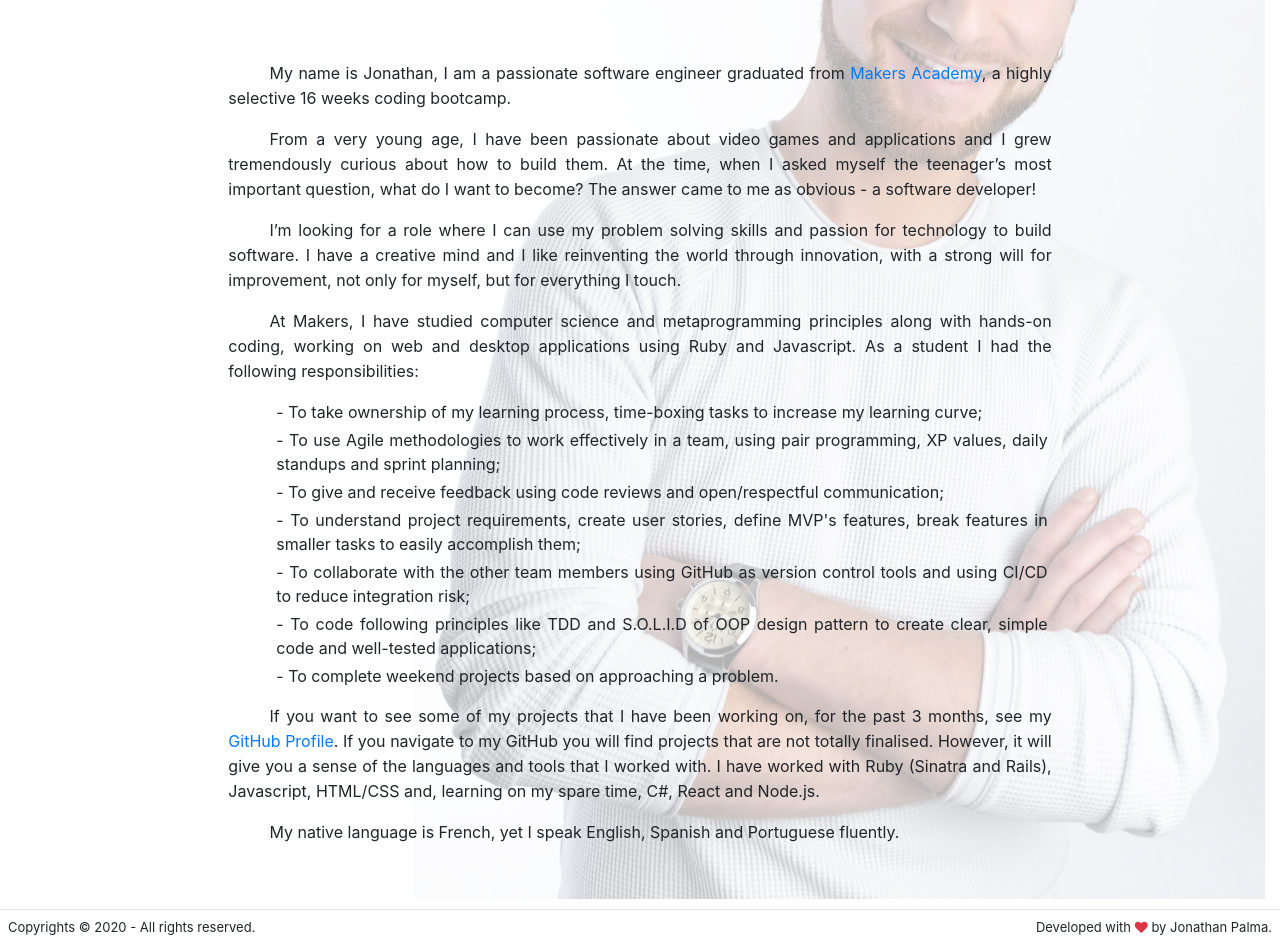
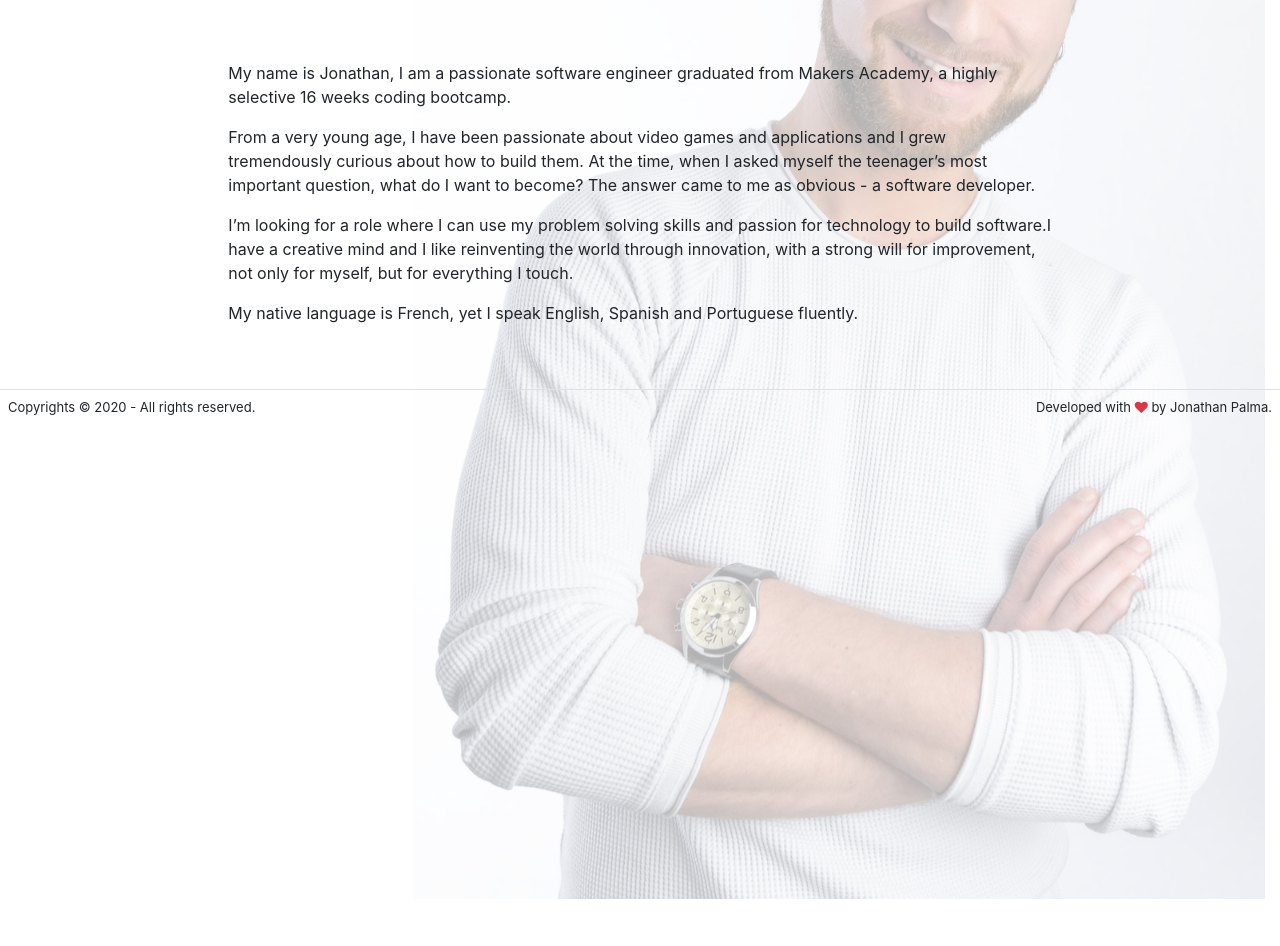
Before and after one commit to JonathanPalma-code/My-Portfolio, a React (Create React App) app: page /about in a window 1280 px wide. Shown: the part 380-1326 px from the top of the page. After the commit the page ends 806 px from the top, so only its background shows below. Built offline with nearby package versions, Linux system fonts and the light colour scheme.

Commit message:
refactor: aboutMe page

```diff
--- a/package.json
+++ b/package.json
@@ -25,7 +25,7 @@
     "react-spring": "^8.0.27"
   },
   "scripts": {
-    "start": "node server.js",
+    "start": "react-scripts start",
     "build": "react-scripts build",
     "test": "react-scripts test",
     "eject": "react-scripts eject"
@@ -46,7 +46,7 @@
     ]
   },
   "description": "This project was bootstrapped with [Create React App](https://github.com/facebook/create-react-app).",
-  "main": "index.html",
+  "main": "app.js",
   "devDependencies": {},
   "repository": {
     "type": "git",
--- a/src/components/Card.js
+++ b/src/components/Card.js
@@ -6,7 +6,7 @@ import CardInfo from './CardInfo';
 const calc = (x, y) => [-(y - window.innerHeight / 2) / 100, (x - window.innerWidth / 2) / 100, 1];
 const trans = (x, y, s) => `perspective(600px) rotateX(${x}deg) rotateY(${y}deg) scale(${s})`;
 
-function Card(props){
+const Card = (props) => {
   const [propsAnime, set] = useSpring(() => ({ xys: [0, 0, 1], config: { mass: 1, tension: 100, friction: 20 } }));
 
   return(
--- a/src/components/CardInfo.js
+++ b/src/components/CardInfo.js
@@ -2,7 +2,7 @@ import React from 'react';
 
 import { useSpring, animated } from 'react-spring';
 
-function CardInfo(props){
+const CardInfo = (props) => {
 
   const style = useSpring({opacity: 1, from: {opacity: 0}});
   return(
--- a/src/components/Content.js
+++ b/src/components/Content.js
@@ -4,7 +4,7 @@ import Container from 'react-bootstrap/Container';
 import Row from 'react-bootstrap/Row';
 import Col from 'react-bootstrap/Col';
 
-function Content(props) {
+const Content = (props) => {
   return(
     <Container fluid={true}>
       <Row className="justify-content-center">
--- a/src/components/Hero.js
+++ b/src/components/Hero.js
@@ -4,7 +4,7 @@ import Container from 'react-bootstrap/Container';
 import Row from 'react-bootstrap/Row';
 import Col from 'react-bootstrap/Col';
 
-function Hero(props){
+const Hero = (props) => {
   return(
     <Jumbotron className="bg-transparent jumbotron-fluid">
       <Container>
--- a/src/pages/AboutPage.js
+++ b/src/pages/AboutPage.js
@@ -3,8 +3,10 @@ import React from 'react';
 import Hero from '../components/Hero';
 import Content from '../components/Content';
 import jonathanpalma from '../assets/images/jonathanpalma.JPG';
+import resumeData from '../resumeData';
 
 function AboutPage(props) {
+  // const resumeData = props.resumeData
   return(
     <div className="start">
       <Hero title={props.title} />
@@ -14,33 +16,10 @@ function AboutPage(props) {
         </div>
         <div className='row'>
           <div className='container-fluid col-12 col-md-8'>
-            <p className="p2">My name is Jonathan, I am a passionate software engineer graduated from <a href="https://makers.tech/">Makers Academy</a>, a highly selective 16 weeks coding bootcamp.</p>
-            <p className="p2">From a very young age, I have been passionate about video games and applications and I grew tremendously curious about how to build them.
-            At the time, when I asked myself the teenager’s most important question, what do I want to become?
-            The answer came to me as obvious - a software developer!</p>
-            <p className="p2">
-              I’m looking for a role where I can use my problem solving skills and passion for technology to build software.
-              I have a creative mind and I like reinventing the world through innovation, with a strong will for improvement, not only for myself, but for everything I touch.
-            </p>
-          </div>
-        </div>
-        <div className='row'>
-          <div className='container-fluid col-12 col-md-8'>
-            <p className="p2">At Makers, I have studied computer science and metaprogramming principles along with hands-on coding, working on web and desktop applications using Ruby and Javascript.
-            As a student I had the following responsibilities:</p>
-            <p className="m-1 text-justify ml-5">- To take ownership of my learning process, time-boxing tasks to increase my learning curve;</p>
-            <p className="m-1 text-justify ml-5">- To use Agile methodologies to work effectively in a team, using pair programming, XP values, daily standups and sprint planning;</p>
-            <p className="m-1 text-justify ml-5">- To give and receive feedback using code reviews and open/respectful communication;</p>
-            <p className="m-1 text-justify ml-5">- To understand project requirements, create user stories, define MVP's features, break features in smaller tasks to easily accomplish them;</p>
-            <p className="m-1 text-justify ml-5">- To collaborate with the other team members using GitHub as version control tools and using CI/CD to reduce integration risk;</p>
-            <p className="m-1 text-justify ml-5">- To code following principles like TDD and S.O.L.I.D of OOP design pattern to create clear, simple code and well-tested applications;</p>
-            <p className="mt-1 text-justify ml-5">- To complete weekend projects based on approaching a problem.</p>
-            <p className="p2">
-              If you want to see some of my projects that I have been working on, for the past 3 months, see my <a href="https://github.com/JonathanPalma-code">GitHub Profile</a>.
-              If you navigate to my GitHub you will find projects that are not totally finalised. However, it will give you a sense of the languages and tools that I worked with.
-              I have worked with Ruby (Sinatra and Rails), Javascript, HTML/CSS and, learning on my spare time, C#, React and Node.js.
-            </p>
-            <p className="p2">My native language is French, yet I speak English, Spanish and Portuguese fluently.</p>
+            <p>{resumeData.introduction}</p>
+            <p>{resumeData.aboutMe}</p>
+            <p>{resumeData.goal}</p>
+            <p>{resumeData.languages}</p>
           </div>
         </div>
       </Content>
--- a/src/pages/HomePage.js
+++ b/src/pages/HomePage.js
@@ -3,7 +3,7 @@ import React from 'react';
 import Hero from '../components/Hero';
 import Carousel from '../components/Carousel';
 
-function HomePage(props){
+const HomePage = (props) => {
   return(
     <div>
       <Hero title={props.title} subTitle={props.subTitle} bodyText={props.bodyText} />
--- /dev/null
+++ b/src/resumeData.js
@@ -0,0 +1,8 @@
+const resumeData = {
+  introduction: "My name is Jonathan, I am a passionate software engineer graduated from Makers Academy, a highly selective 16 weeks coding bootcamp.",
+  aboutMe: "From a very young age, I have been passionate about video games and applications and I grew tremendously curious about how to build them. At the time, when I asked myself the teenager’s most important question, what do I want to become? The answer came to me as obvious - a software developer.",
+  goal: "I’m looking for a role where I can use my problem solving skills and passion for technology to build software.I have a creative mind and I like reinventing the world through innovation, with a strong will for improvement, not only for myself, but for everything I touch.",
+  languages: "My native language is French, yet I speak English, Spanish and Portuguese fluently."
+}
+
+export default resumeData;
```
